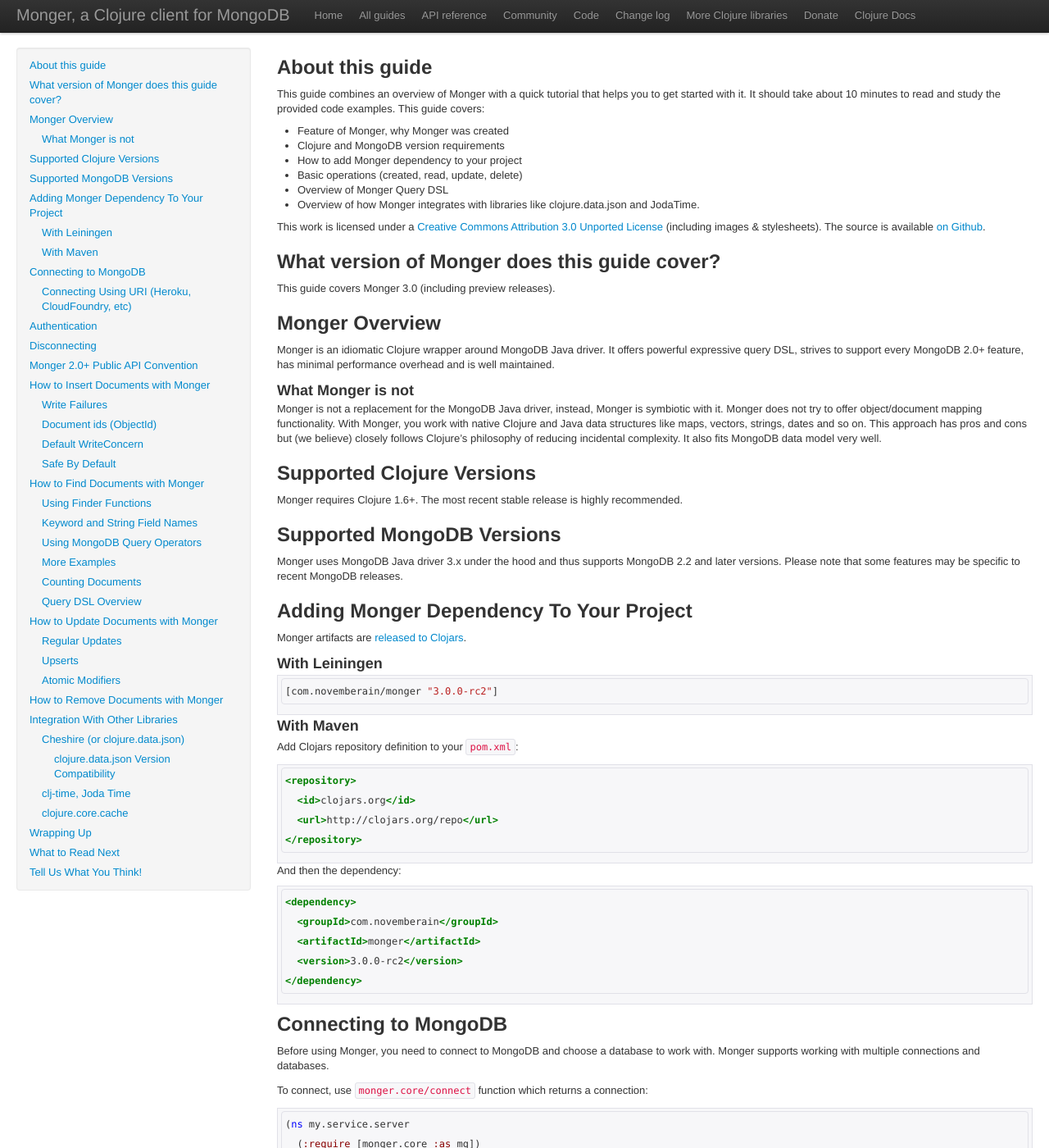
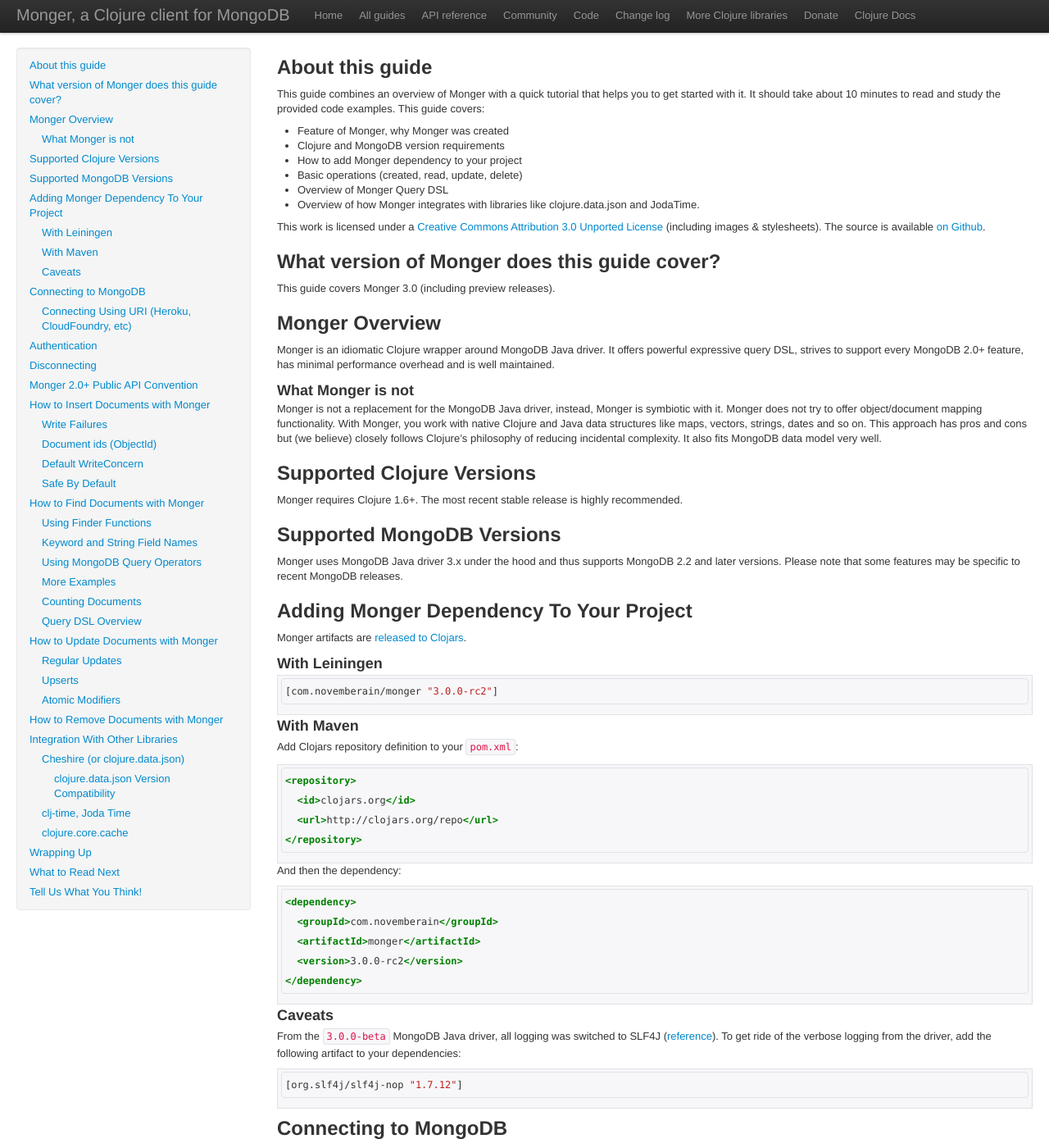
Before and after one commit to clojurewerkz/monger.docs, a Jekyll site: the page built from articles/getting_started.md, in a window 1280 px wide and 1400 px high. Shown: the whole window at 82% size. Built offline with Jekyll 4.4.1, drawn with Linux system fonts in a browser that asks for light colours; some web fonts are replaced; comment, search, counter and statistics services are not loaded.

Commit message:
Updating getting_started.md: how to disable the logging
An instruction to get ride of logging messages from the driver was added
to `getting_started.md`. A reference to the solution's source was also given.

````diff
--- a/articles/getting_started.md
+++ b/articles/getting_started.md
@@ -88,6 +88,18 @@
   <artifactId>monger</artifactId>
   <version>3.0.0-rc2</version>
 </dependency>
+```
+
+### Caveats
+
+From the `3.0.0-beta` MongoDB Java driver, all logging was switched to
+SLF4J
+([reference](https://groups.google.com/d/msg/mongodb-user/_t5rHlaxYxI/aNdlMVIrcR0J)).
+To get ride of the verbose logging from the driver, add the following
+artifact to your dependencies:
+
+``` clojure
+[org.slf4j/slf4j-nop "1.7.12"]
 ```
 
 ## Connecting to MongoDB
````
